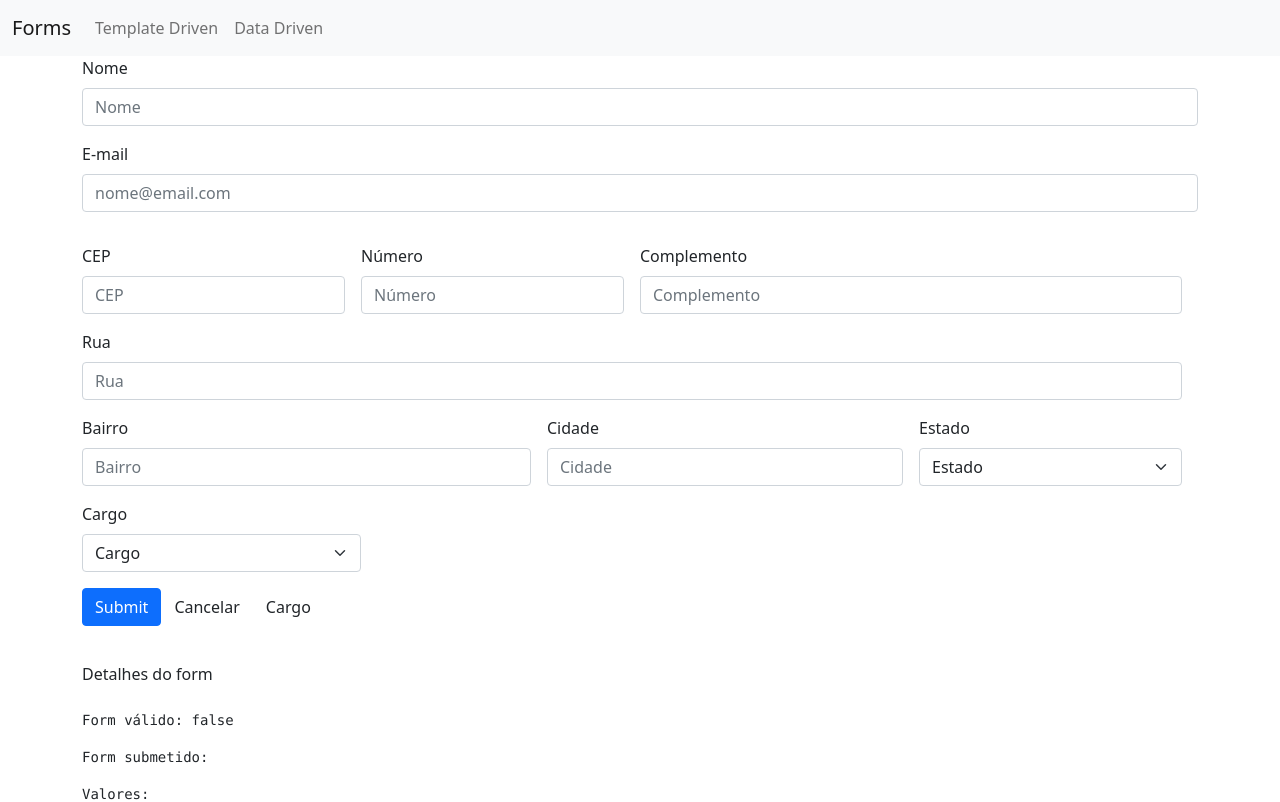
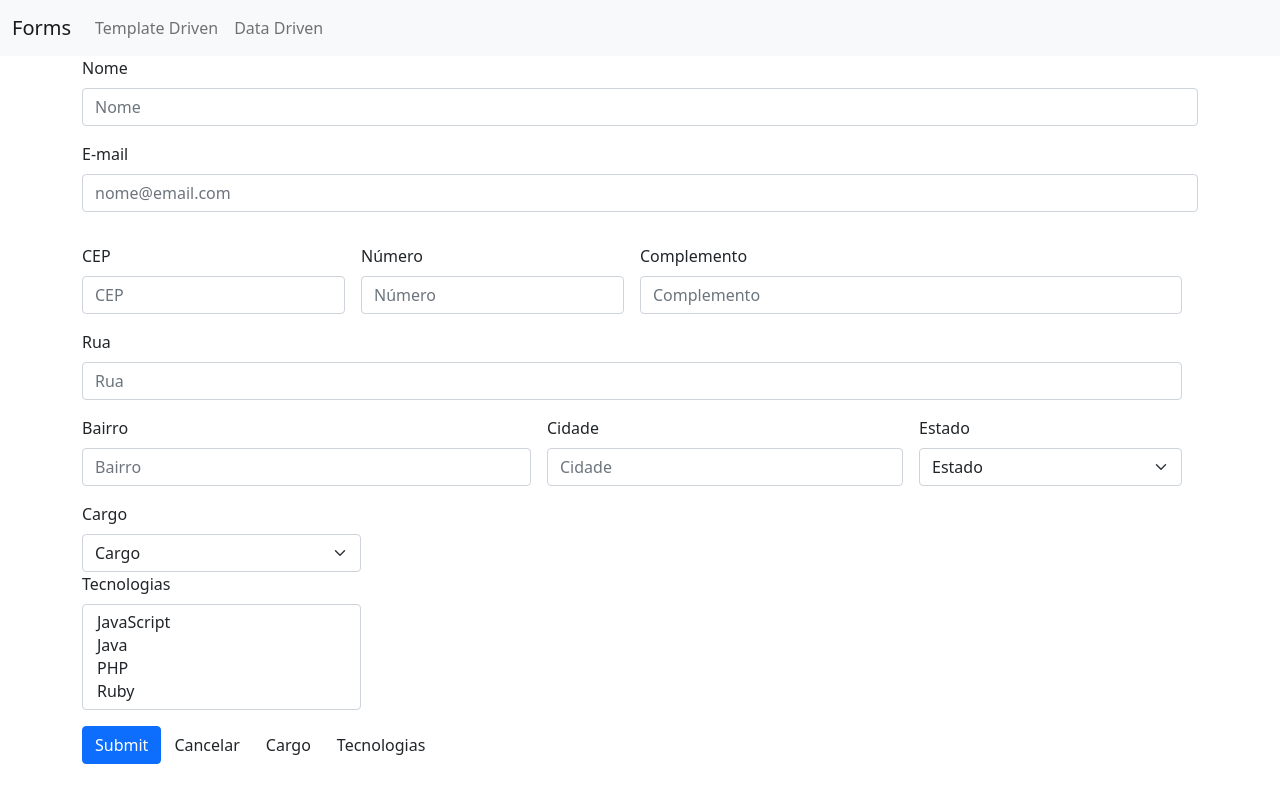
Before and after one commit to robertabononi/angular-loiane, an Angular app in the folder forms/: page /dataForm in a window 1280 px wide. Shown: the top 802 px of the page. Built offline with nearby package versions, Linux system fonts and the light colour scheme.

Commit message:
feat: create multiple select box and a button wich set ready value for it

```diff
--- a/forms/src/app/data-form/data-form.component.html
+++ b/forms/src/app/data-form/data-form.component.html
@@ -88,6 +88,15 @@
         </option>
       </select>
     </div>
+
+    <div class="col-md-3">
+      <label for="tecnologias" class="form-label">Tecnologias</label>
+      <select multiple class="form-select" formControlName="tecnologias" id="tecnologias">
+        <option *ngFor="let tecnologia of tecnologias" [value]="tecnologia.nome">
+          {{ tecnologia.descricao }}
+        </option>
+      </select>
+    </div>
   </div>
 
   <div class="col-12">
@@ -100,6 +109,9 @@
     <button class="btn" (click)="setarCargo()">
       Cargo
     </button>
+    <button class="btn" (click)="setarTecnologias()">
+      Tecnologias
+    </button>
   </div>
 
   <app-form-debug [form]="formulario"></app-form-debug>
--- a/forms/src/app/data-form/data-form.component.ts
+++ b/forms/src/app/data-form/data-form.component.ts
@@ -7,6 +7,7 @@ import { DropdownService } from '../shared/services/dropdown.service';
 import { EstadoBr } from '../shared/models/estado-br';
 import { ConsultaCepService } from '../shared/services/consulta-cep.service';
 import { Cargo } from '../shared/models/cargo';
+import { Tecnologia } from '../shared/models/tecnologia';
 
 @Component({
   selector: 'app-data-form',
@@ -18,6 +19,7 @@ export class DataFormComponent implements OnInit {
   formulario!: FormGroup;
   estados!: Observable<EstadoBr[]>;
   cargos!: Cargo[];
+  tecnologias!: Tecnologia[];
 
   constructor(
     private formBuilder: FormBuilder,
@@ -31,6 +33,7 @@ export class DataFormComponent implements OnInit {
     this.estados = this.dropdownService.getEstadosBr();
 
     this.cargos = this.dropdownService.getCargos();
+    this.tecnologias = this.dropdownService.getTecnologias();
 
     /* this.dropdownService.getEstadosBr()
       .subscribe(dados => {
@@ -65,7 +68,8 @@ export class DataFormComponent implements OnInit {
         estado: [null, Validators.required]
       }),
 
-      cargo: [null]
+      cargo: [null],
+      tecnologias: [null]
     })
   }
 
@@ -157,4 +161,8 @@ export class DataFormComponent implements OnInit {
   compararCargos(objeto1: Cargo, objeto2: Cargo): boolean {
     return objeto1 && objeto2 ? (objeto1.nivel === objeto2.nivel && objeto1.descricao === objeto2.descricao) : objeto1 === objeto2;
   }
+
+  setarTecnologias() {
+    this.formulario.get('tecnologias')?.setValue(['javascript', 'java', 'ruby'])
+  }
 }
--- /dev/null
+++ b/forms/src/app/shared/models/tecnologia.ts
@@ -0,0 +1,4 @@
+export interface Tecnologia {
+  nome: string;
+  descricao: string;
+}
--- a/forms/src/app/shared/services/dropdown.service.ts
+++ b/forms/src/app/shared/services/dropdown.service.ts
@@ -3,6 +3,7 @@ import { HttpClient } from '@angular/common/http';
 
 import { EstadoBr } from '../models/estado-br';
 import { Cargo } from '../models/cargo';
+import { Tecnologia } from '../models/tecnologia';
 
 @Injectable({
   providedIn: 'root'
@@ -26,4 +27,15 @@ export class DropdownService {
   getCargos() {
     return this.cargos
   }
+
+  tecnologias: Tecnologia[] = [
+    { nome: 'javascript', descricao: 'JavaScript' },
+    { nome: 'java', descricao: 'Java' },
+    { nome: 'php', descricao: 'PHP' },
+    { nome: 'ruby', descricao: 'Ruby' }
+  ]
+
+  getTecnologias() {
+    return this.tecnologias;
+  }
 }
```
